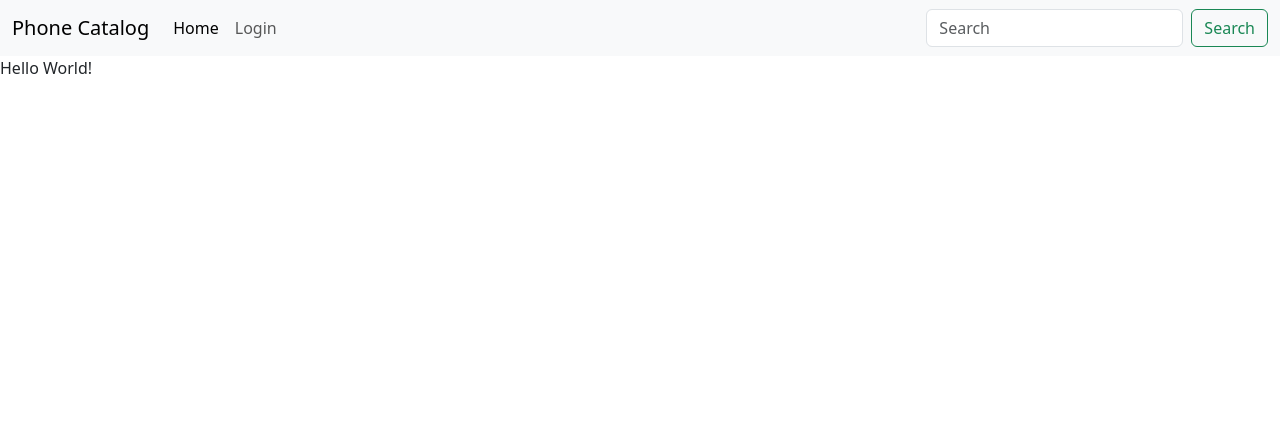
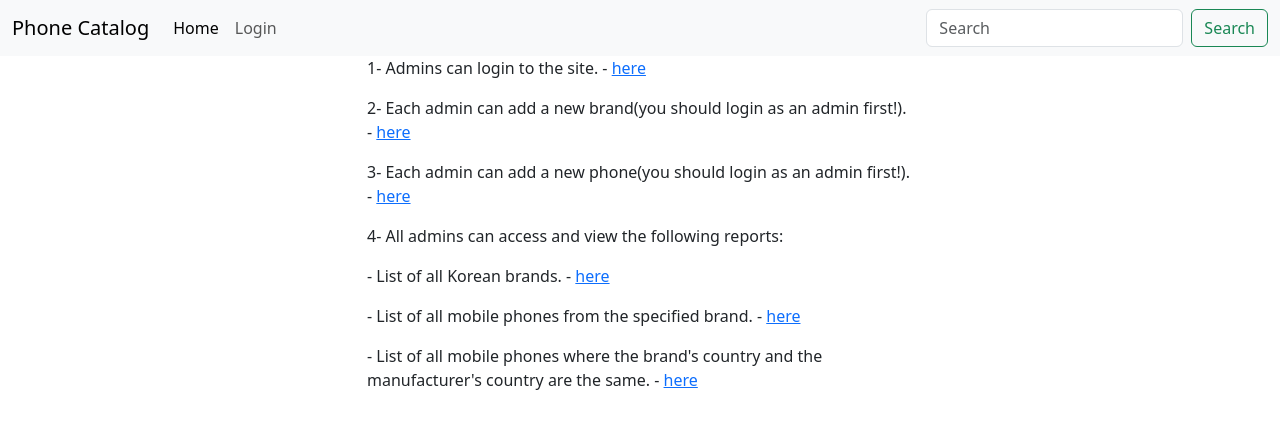
Before and after one commit to shahriar-fattahi/phone-catalog, a Django app: page / in a window 1280 px wide. Shown: the top 429 px of the page. Run offline with Django 5.2, Linux system fonts and the light colour scheme.

Commit message:
feat: complete home page

```diff
--- a/templates/home_page.html
+++ b/templates/home_page.html
@@ -6,5 +6,17 @@ Phone Catalog
 
 
 {% block body %}
-Hello World!
+<div class="container">
+    <div class="row justify-content-md-center">
+        <div class="col-6">
+            <p>1- Admins can login to the site. - <a href="{% url "accounts:login" %}">here</a></p>
+            <p>2- Each admin can add a new brand(you should login as an admin first!). - <a href="{% url "products:add-brand" %}">here</a></p>
+            <p>3- Each admin can add a new phone(you should login as an admin first!). - <a href="{% url "products:add-mobile" %}">here</a></p>
+            <p>4- All admins can access and view the following reports:</p>
+            <p>-	List of all Korean brands. - <a href="{% url "products:korean-brands" %}">here</a></p>
+            <p>-	List of all mobile phones from the specified brand. - <a href="{% url "products:search-mobile" %}">here</a></p>
+            <p>-	List of all mobile phones where the brand's country and the manufacturer's country are the same. - <a href="{% url "products:the-same-country-mobiles" %}">here</a></p>
+        </div>
+    </div>
+</div>
 {% endblock body %}
```
